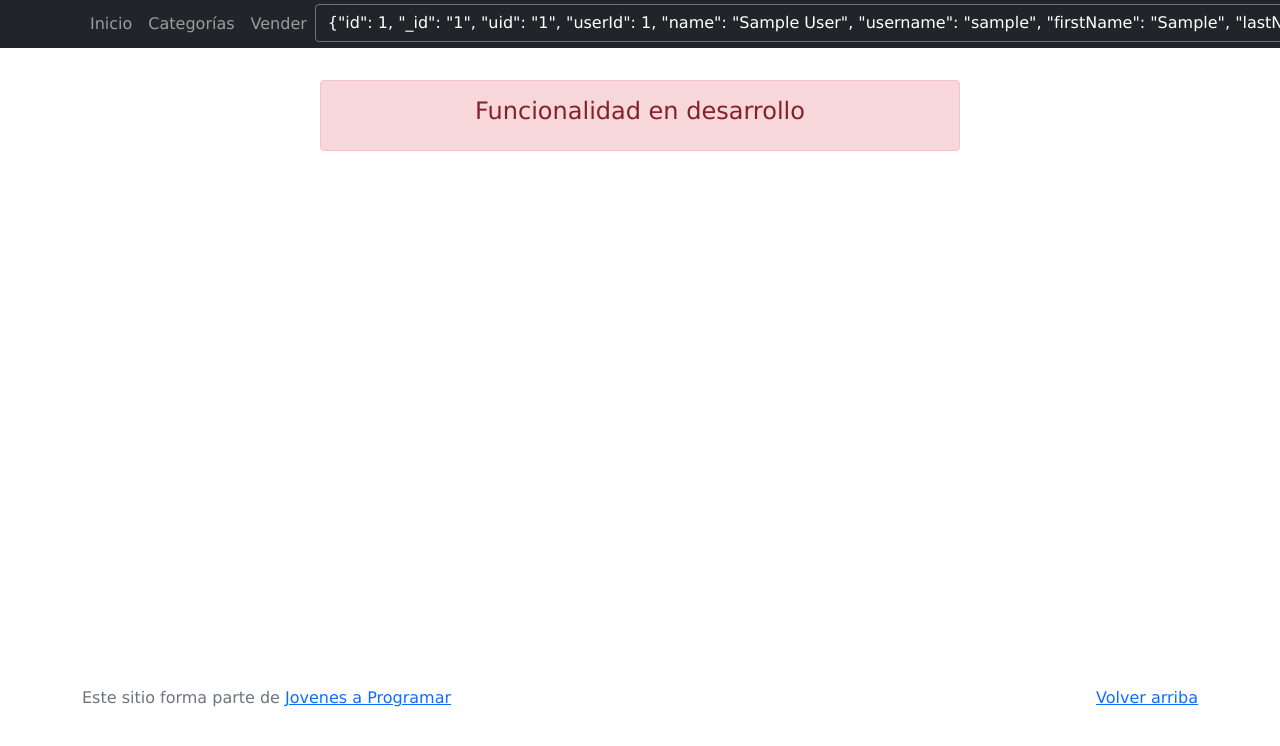
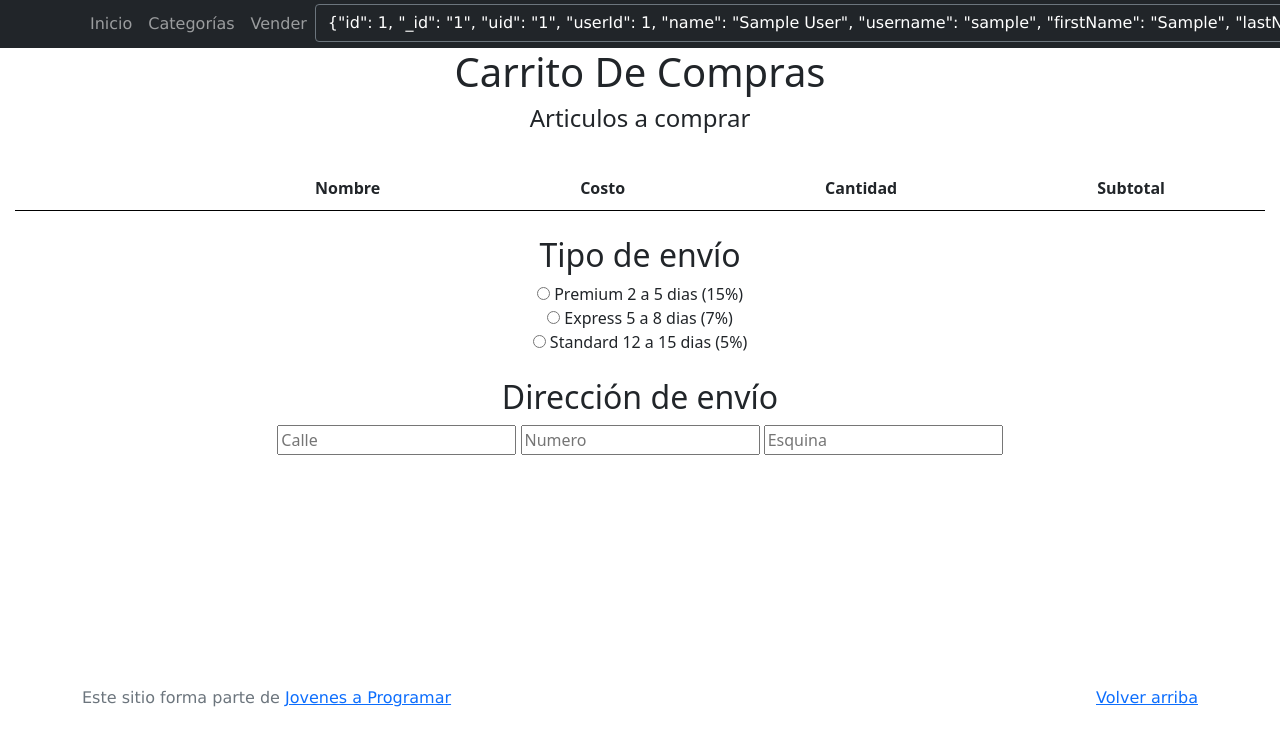
Before and after one commit to juanbaratta-uy/e-mercado, a plain HTML site: page cart.html in a window 1280 px wide. Shown: the top 746 px of the page. Drawn offline with Linux system fonts and the light colour scheme; no server answers; sample sign-in values are in the browser's storage.

Commit message:
Le dimos forma a la pagina del carrito

```diff
--- a/cart.html
+++ b/cart.html
@@ -44,10 +44,38 @@
     </div>
   </nav>
   <main>
-    <div class="container">
-      <div class="alert alert-danger text-center" role="alert">
-        <h4 class="alert-heading">Funcionalidad en desarrollo</h4>
-      </div>
+    <div class="container-carrito">
+      <h1>Carrito De Compras</h1>
+      <h4>Articulos a comprar</h4>
+      <div class="carrito">
+      <table id="tabla-articulos">
+        <tr>
+          <th></th>
+          <th>Nombre</th>
+          <th>Costo</th>
+          <th>Cantidad</th>
+          <th>Subtotal</th>
+        </tr>
+      </table>
+    </div>
+    <div id="tipodeenvio">
+      <h2>Tipo de envío</h2>
+
+        <input type="radio" name="envio" id="enviopremium"> Premium 2 a 5 dias (15%)
+        <br>
+        <input type="radio" name="envio" id="envioexpress"> Express 5 a 8 dias (7%)
+        <br>
+        <input type="radio" name="envio" id="enviostandar"> Standard 12 a 15 dias (5%)
+        <br><br>
+  </div>
+
+  <div id="datosdeenvio">
+      <h2>Dirección de envío</h2>
+
+        <input type="text" id="calle" placeholder="Calle">
+        <input type="text" id="numero" placeholder="Numero">
+        <input type="text" id="esquina" placeholder="Esquina">
+  </div>
     </div>
   </main>
   <footer class="text-muted">
--- a/css/styles.css
+++ b/css/styles.css
@@ -247,3 +247,23 @@ i{
   position: relative;
   left:40%;
 }
+
+.container-carrito{
+  text-align: center;
+}
+
+.carrito{
+  display: flex;
+  justify-content: center;
+}
+
+.carrito table{
+  text-align: center;
+  border-bottom: 1px solid black;
+  margin: 25px;
+}
+
+.carrito th{
+  padding: 10px 100px;
+  margin: 10px;
+}
--- a/js/cart.js
+++ b/js/cart.js
@@ -1,3 +1,5 @@
+let DATA_URL = 'https://japceibal.github.io/emercado-api/user_cart/25801.json'
+
 document.addEventListener('DOMContentLoaded', function (){
     let usuario = localStorage.getItem('user');
     if (usuario=="" || usuario==null){
@@ -5,4 +7,25 @@ document.addEventListener('DOMContentLoaded', function (){
     }
 
     document.getElementById("displayUsuario").innerHTML = localStorage.getItem("user");
-    });
+
+    fetch(DATA_URL)
+    .then(response => response.json())
+    .then(data => {
+        let dataArray = data.articles
+        showData(dataArray[0]);
+    })
+
+});
+
+function showData(data){
+    let tabla = document.getElementById('tabla-articulos');
+
+    tabla.innerHTML += `<tr>
+    <td><img src='${data.image}' width='75px'></td>
+    <td>${data.name}</td>
+    <td>${data.currency} ${data.unitCost}</td>
+    <td><input type='number' placeholder='1'></td>
+    <td></td>
+    </tr>`;
+
+}
```
Also changed, not shown: js/products.js (+0 -10 lines).
